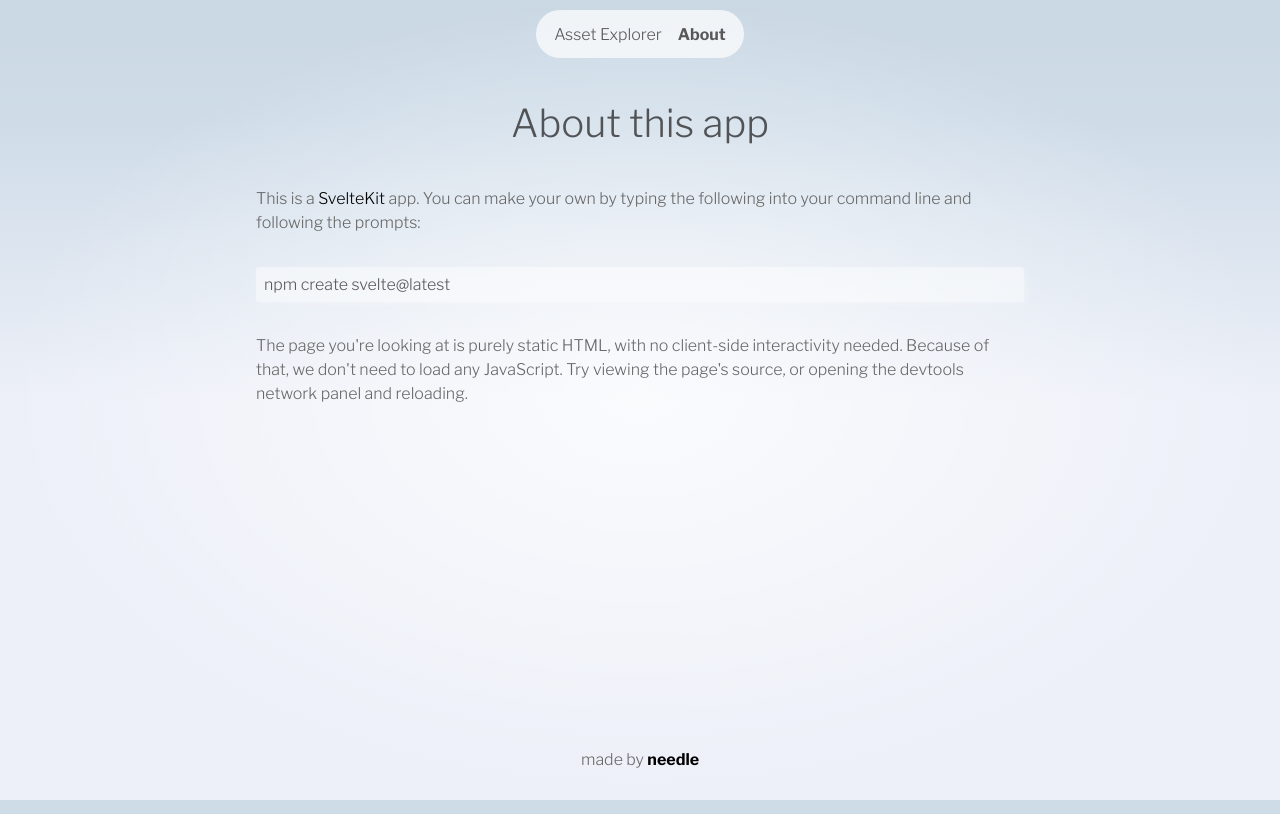
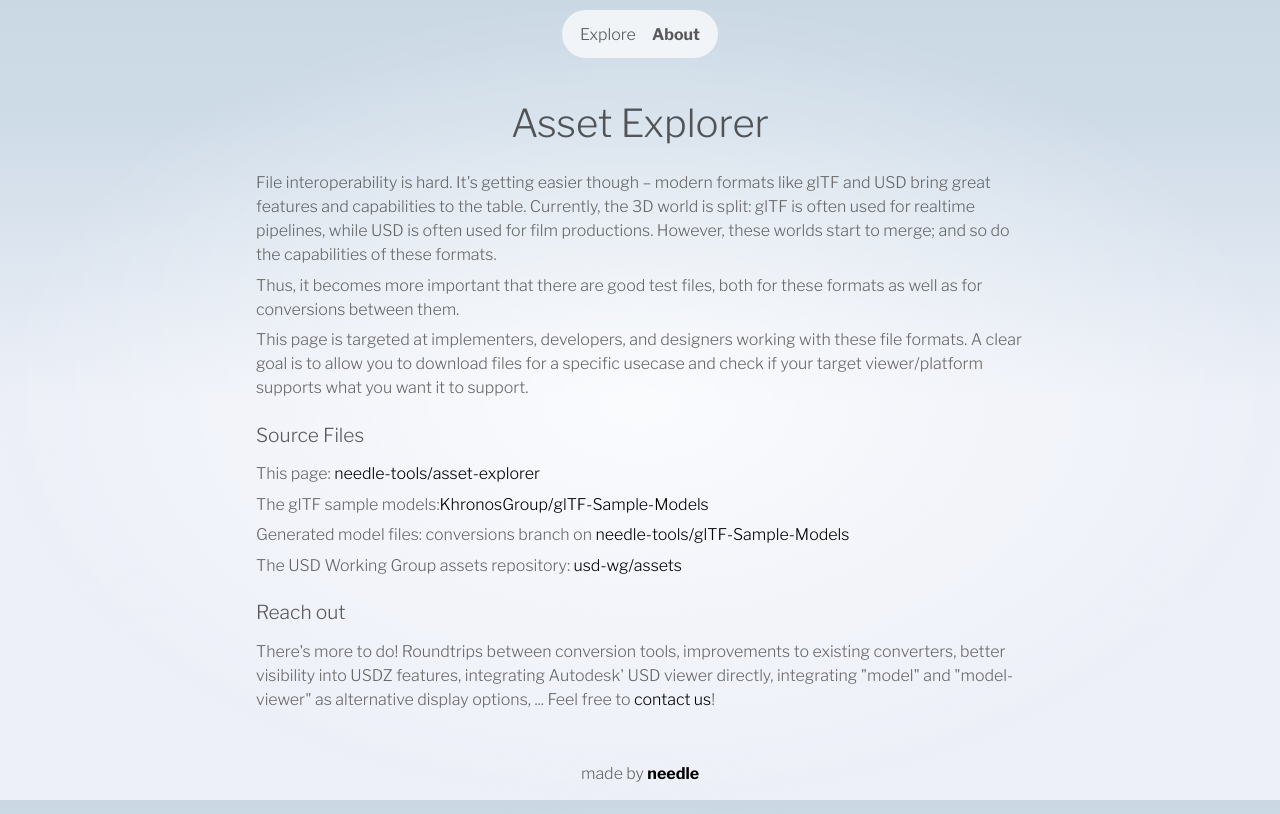
Before and after one commit to needle-tools/asset-explorer, a SvelteKit app: page /about in a window 1280 px wide. Built offline with nearby package versions, Linux system fonts and the light colour scheme.

Commit message:
fix tags, about page

```diff
--- a/src/routes/Header.svelte
+++ b/src/routes/Header.svelte
@@ -17,7 +17,7 @@
 	<nav>
 		<ul>
 			<li aria-current={$page.url.pathname === base + '/' ? 'page' : undefined}>
-				<a href="{base}/">Asset Explorer</a>
+				<a href="{base}/">Explore</a>
 			</li>
 			<li aria-current={$page.url.pathname === base + '/about' ? 'page' : undefined}>
 				<a href="{base}/about">About</a>
--- a/src/routes/ModelTags.svelte
+++ b/src/routes/ModelTags.svelte
@@ -24,7 +24,7 @@ export function showInfo(array: any, key: string) {
     {#each Object.keys(tags).filter(x => ignoreTags.indexOf(x) < 0)  as info}
         {#if showInfo(tags, info)}
             <Tag
-                href="{base}/models?tag={filter == info ? '' : info}"
+                href="{base}/?tag={filter == info ? '' : info}"
                 selected={filter == info}
                 name={info}
                 value={tags[info]}
--- a/src/routes/about/+page.svelte
+++ b/src/routes/about/+page.svelte
@@ -4,18 +4,36 @@
 </svelte:head>
 
 <div class="text-column">
-	<h1>About this app</h1>
+	<h1>Asset Explorer</h1>
 
 	<p>
-		This is a <a href="https://kit.svelte.dev">SvelteKit</a> app. You can make your own by typing the
-		following into your command line and following the prompts:
+		File interoperability is hard. It's getting easier though – modern formats like glTF and USD bring great features and capabilities to the table.
+		Currently, the 3D world is split: glTF is often used for realtime pipelines, while USD is often used for film productions. However, these worlds start to merge; and so do the capabilities of these formats.
+	</p>
+	<p>
+		Thus, it becomes more important that there are good test files, both for these formats as well as for conversions between them.
+	</p>
+	<p>
+		This page is targeted at implementers, developers, and designers working with these file formats.
+		A clear goal is to allow you to download files for a specific usecase and check if your target viewer/platform supports what you want it to support.
 	</p>
 
-	<pre>npm create svelte@latest</pre>
+	<h2>Source Files</h2>
+	<p>This page: <a href="https://github.com/needle-tools/asset-explorer" target="_blank">needle-tools/asset-explorer</a></p>
+	<p>The glTF sample models:<a href="https://github.com/KhronosGroup/glTF-Sample-Models" target="_blank">KhronosGroup/glTF-Sample-Models</a></p>
+	<p>Generated model files: conversions branch on <a href="https://github.com/needle-tools/glTF-Sample-Models/tree/conversions/2.0" target="_blank">needle-tools/glTF-Sample-Models</a></p>
+	<p>The USD Working Group assets repository: <a href="https://github.com/usd-wg/assets/" target="_blank">usd-wg/assets</a></p>
 
+	<h2>Reach out</h2>
 	<p>
-		The page you're looking at is purely static HTML, with no client-side interactivity needed.
-		Because of that, we don't need to load any JavaScript. Try viewing the page's source, or opening
-		the devtools network panel and reloading.
+		There's more to do! Roundtrips between conversion tools, improvements to existing converters, better visibility into USDZ features, integrating Autodesk' USD viewer directly, integrating "model" and "model-viewer" as alternative display options, ...
+		Feel free to <a href="mailto:felix@needle.tools">contact us</a>!
 	</p>
 </div>
+
+<style>
+	p {
+		margin: 0;
+		margin-bottom: 0.4em;
+	}
+</style>
```
Also changed, not shown: src/routes/+page.svelte (+6 -1 lines).
